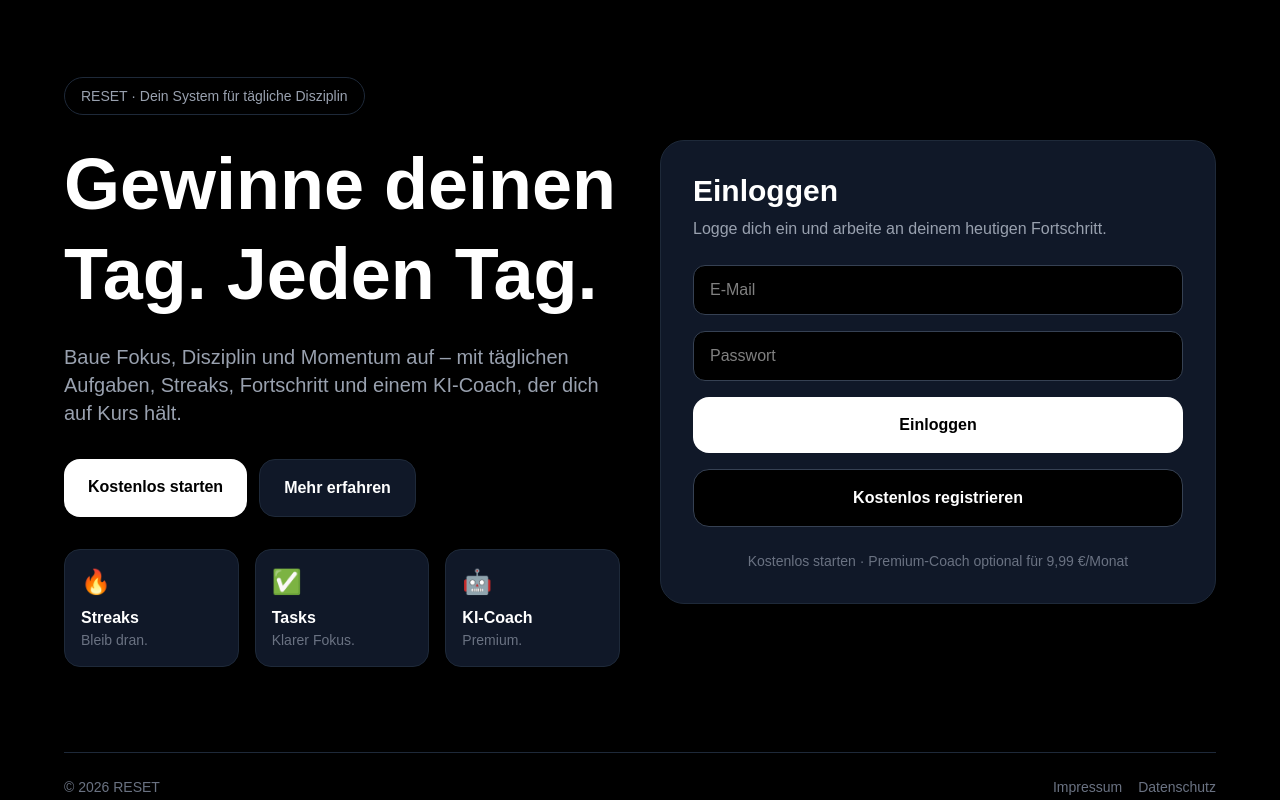
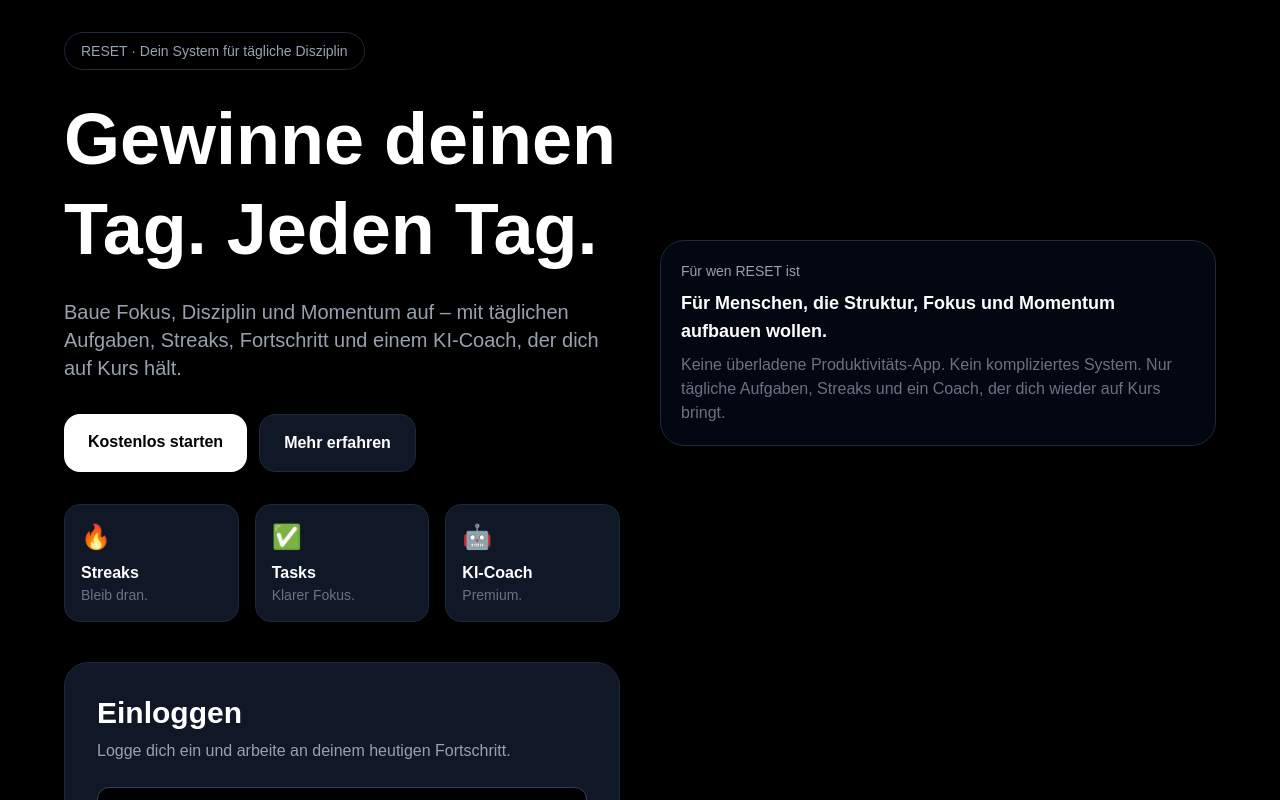
Before and after one commit to niklasgorbatschow06-a11y/reset-app, a Next.js app: page / in a window 1280 px wide. Shown: the top 800 px of the page. Built offline with nearby package versions, Linux system fonts and the light colour scheme; no server answers.

Commit message:
add landing trust section

```diff
--- a/app/page.js
+++ b/app/page.js
@@ -92,7 +92,16 @@ export default function Home() {
             </div>
           </div>
         </section>
-
+          <div className="mt-8 border border-gray-800 rounded-3xl p-5 bg-gray-950 max-w-xl">
+  <p className="text-gray-400 text-sm mb-2">Für wen RESET ist</p>
+  <p className="text-white font-bold text-lg mb-2">
+    Für Menschen, die Struktur, Fokus und Momentum aufbauen wollen.
+  </p>
+  <p className="text-gray-500">
+    Keine überladene Produktivitäts-App. Kein kompliziertes System.
+    Nur tägliche Aufgaben, Streaks und ein Coach, der dich wieder auf Kurs bringt.
+  </p>
+</div>
         <section id="login" className="bg-gray-900 border border-gray-800 rounded-3xl p-6 md:p-8">
           <h2 className="text-3xl font-bold mb-2">Einloggen</h2>
           <p className="text-gray-400 mb-6">
```
